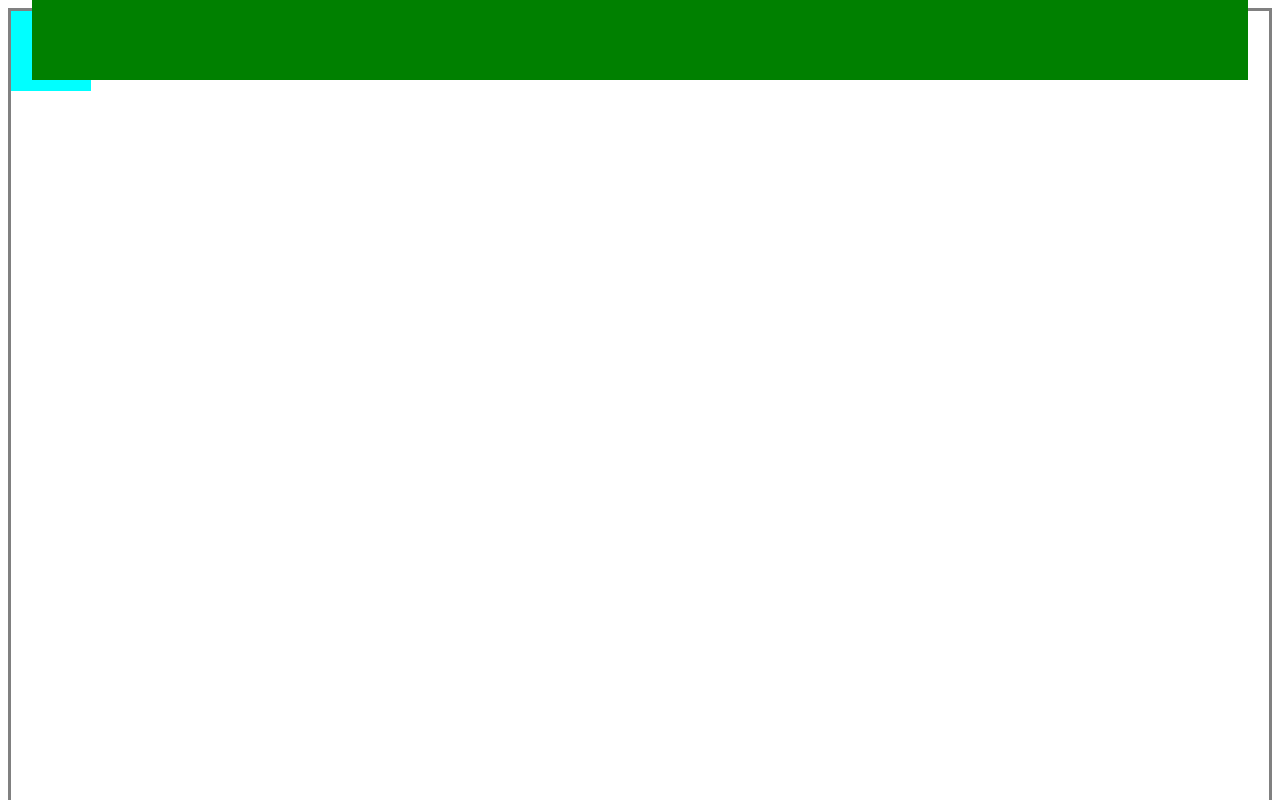
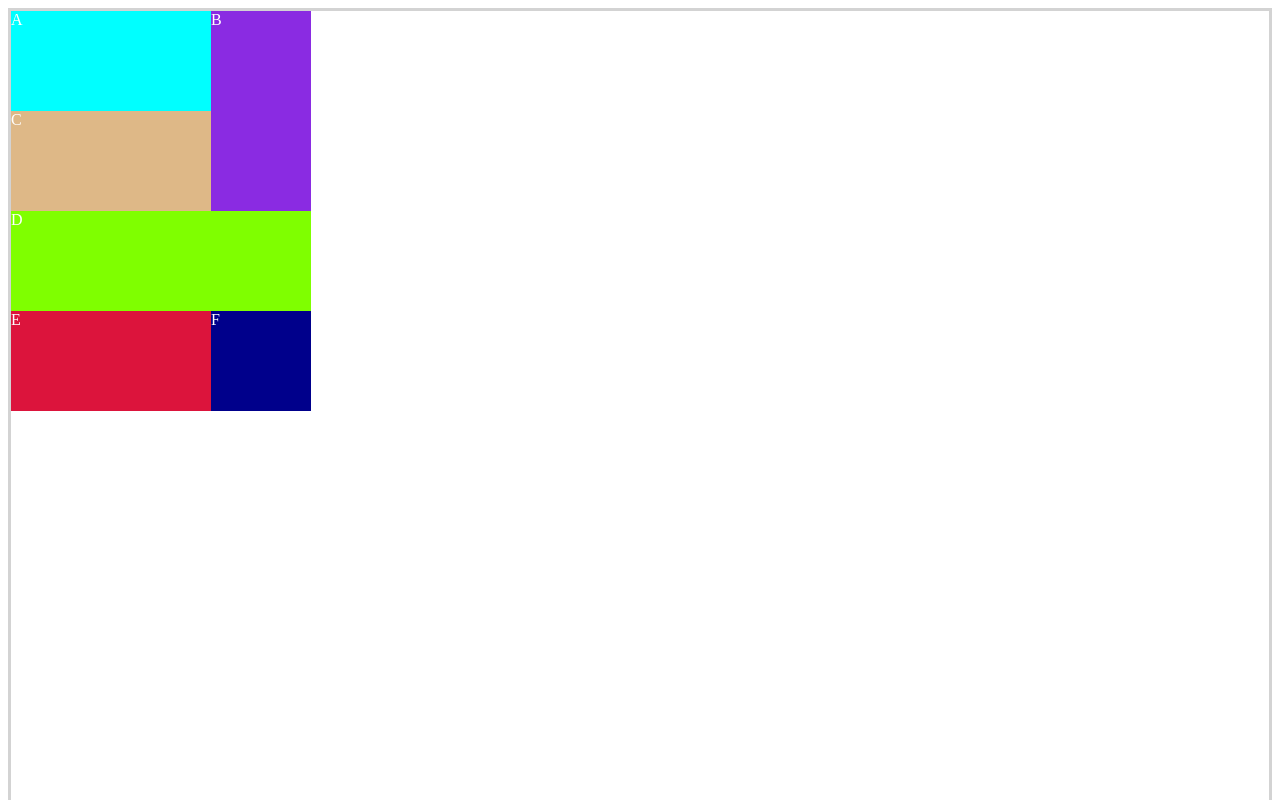
Before and after one commit to OlanrewajuEniola/js-basics, a plain HTML site: page index.html in a window 1280 px wide. Shown: the top 800 px of the page. Drawn offline with Linux system fonts and the light colour scheme.

Commit message:
Grid in action

```diff
--- a/index.html
+++ b/index.html
@@ -6,44 +6,55 @@
     <meta name="viewport" content="width=device-width, initial-scale=1.0">
     <title>Document</title>
     <style>
-        .boxes{
-            border: 3px solid grey;
-            position: relative;
-            height: 200vh;
-        }
-
-        .box{
-            width: 5rem;
-            height: 5rem;
+        .container{
+            display: grid;
+            grid-template: repeat(4, 100px) / repeat(3, 100px);
+            border: 3px solid lightgrey;
+            height: 100vh;
+            color: white;
         }
 
        .box-one{
-            background-color: aqua;
-            z-index: -5;
+           background: aqua;
+           grid-column: 1 / span 2;
        }
 
        .box-two{
-            background-color: green;
-            position: fixed;
-            top:0;
-            width: auto;
-            left: 2rem;
-            right: 2rem;
+           background: blueviolet;
+           grid-column: 3 / 4;
+           grid-row: 1 / span 2;
        }
 
        .box-three{
-            background-color: gold;
-            position: absolute;
-            bottom: 0;
-            right: 0;
+           background: burlywood;
+           grid-column: 1 / span 2;
+           grid-row: 2;
        }
+
+       .box-four{
+           background: chartreuse;
+           grid-column: 1 / span 3;
+       }
+
+       .box-five{
+           background: crimson;
+           grid-column: 1 / span 2;
+       }
+
+       .box-six{
+           background: darkblue;
+       }
+
     </style>
 </head>
 <body>
-    <div class="boxes">
-        <div class="box box-one"></div>
-        <div class="box box-two"></div>
-        <div class="box box-three"></div>
+ <div class="container">
+     <div class="box box-one">A</div>
+     <div class="box box-two">B</div>
+     <div class="box box-three">C</div>
+     <div class="box box-four">D</div>
+     <div class="box box-five">E</div>
+     <div class="box box-six">F</div>
  </div>
 </body>
 </html>
```
Lines whose indentation alone changed are shown as unchanged.
